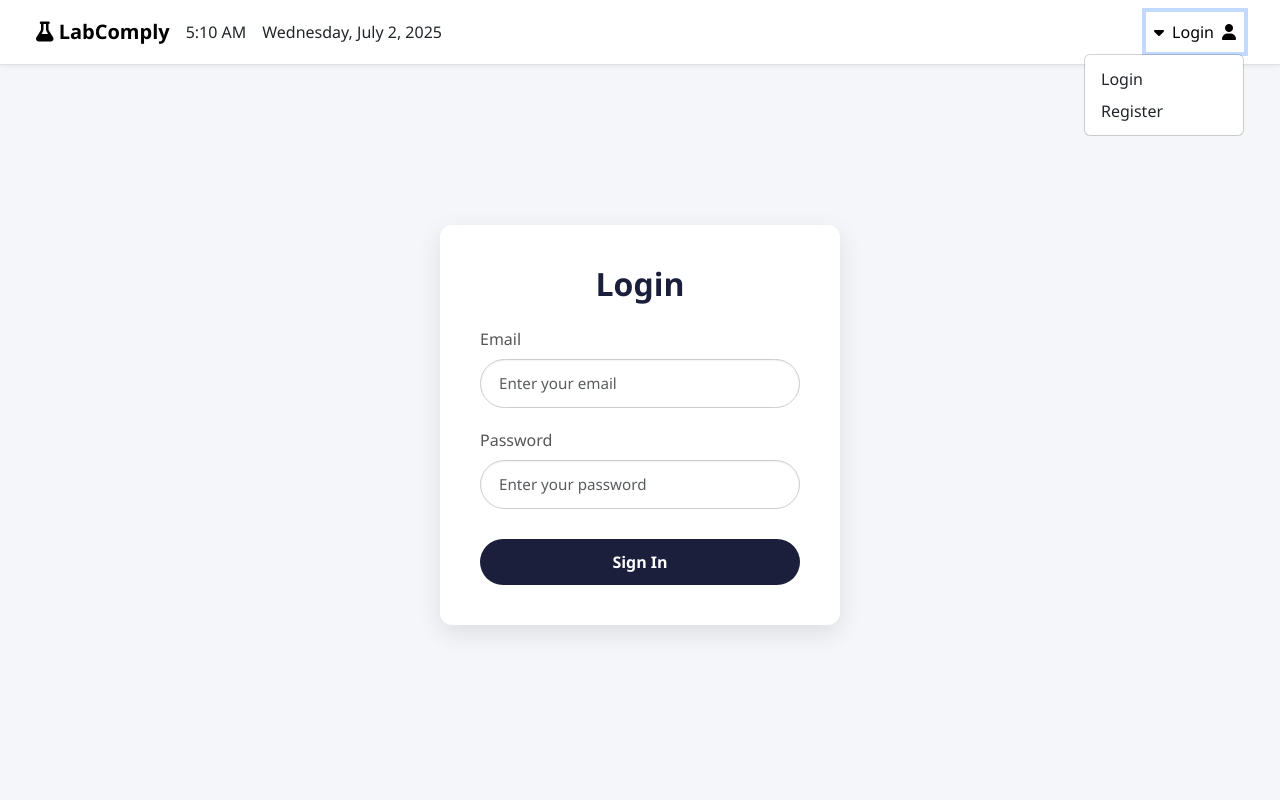
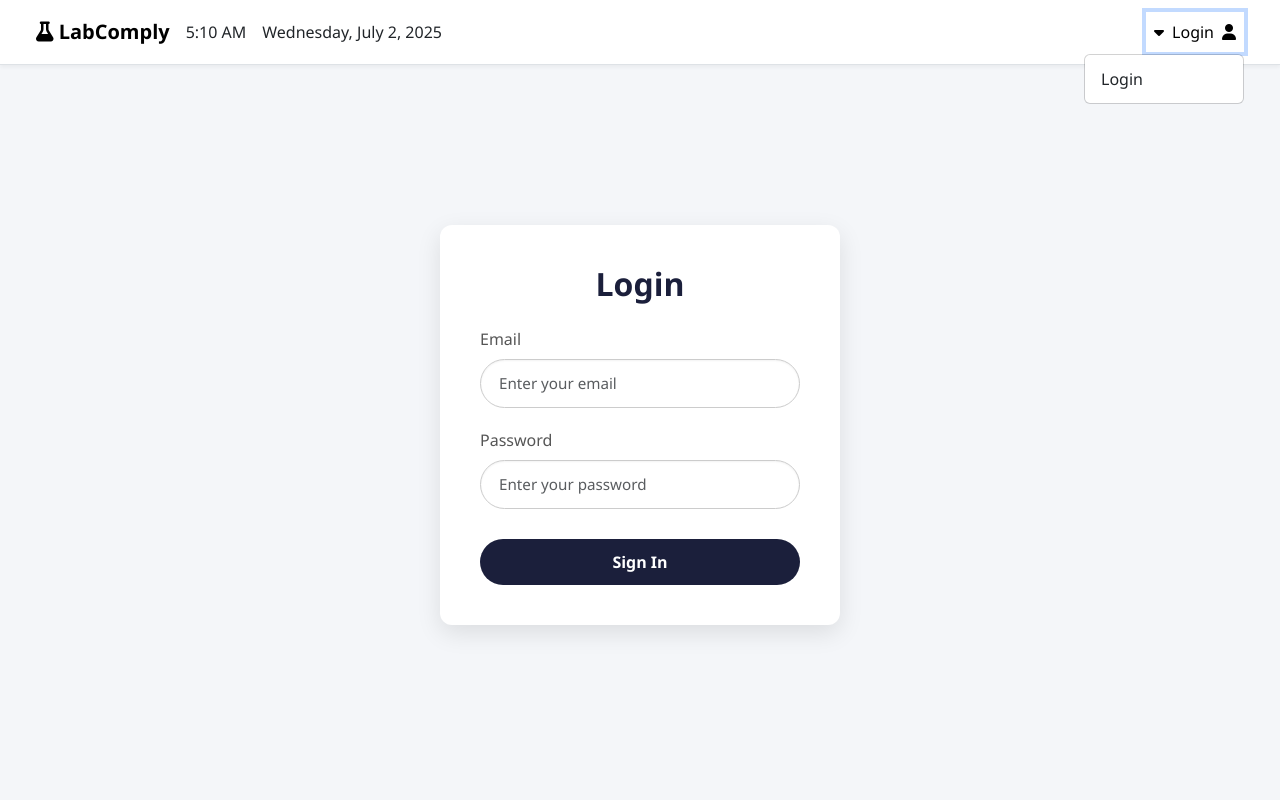
Before and after one commit to TwittK/ICT2114, a Flask app: page /login in a window 1280 px wide, after a click on "Login". Run offline with Flask 3, Linux system fonts and the light colour scheme.

Commit message:
Remove register page link

```diff
--- a/templates/base.html
+++ b/templates/base.html
@@ -84,8 +84,7 @@
                                     <i class="fas fa-user"></i>
                                 </a>
                                 <ul class="dropdown-menu dropdown-menu-end">
-                                    <li><a class="dropdown-item" href="#">Login</a></li>
-                                    <li><a class="dropdown-item" href="#">Register</a></li>
+                                    <li><a class="dropdown-item" href="{{ url_for('login') }}">Login</a></li>
                                 </ul>
                             </div>
                         {% endif %}
```
